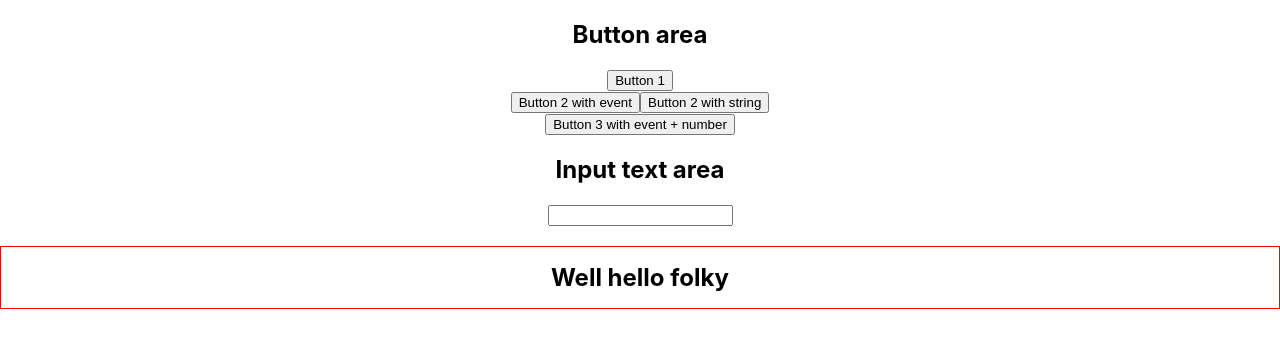
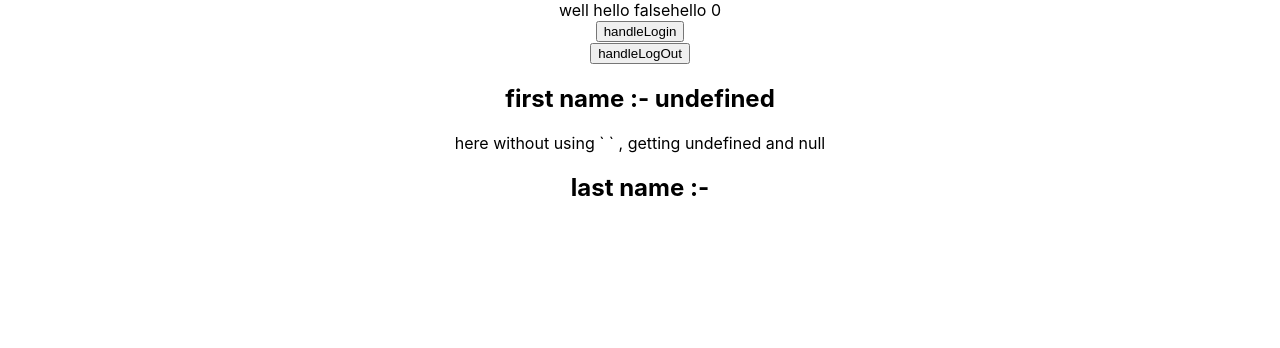
Before and after one commit to shanushikhar/React-typescript, a React (Create React App) app: page / in a window 1280 px wide. Shown: the top 348 px of the page. Built offline with nearby package versions, Linux system fonts and the light colour scheme.

Commit message:
Added useState hook in two different ways

```diff
--- a/src/App.tsx
+++ b/src/App.tsx
@@ -1,33 +1,12 @@
 import "./App.css";
-import EventProps from "./components/EventProps";
-import InputChange from "./components/InputChange";
-import StyleProps from "./components/StyleProps";
+import User from "./components/User";
+import Users from "./components/Users";
 
 function App() {
   return (
     <div className="App">
-      <EventProps
-        clickedOneButton={() => {
-          console.log("clicked button");
-        }}
-        clickedSecondButton={(e) => {
-          console.log(e);
-        }}
-        clickedThirdButton={(e, id) => {
-          console.log(e, id);
-        }}
-        clickedStringButton={(e) => {
-          console.log(e);
-        }}
-      />
-      <InputChange
-      //ChangeVal=""
-      //onChangeHandler={(e) => console.log(e.target.value)}
-      />
-
-      <section>
-        <StyleProps styleOfH1={{ border: "1px solid red", padding: "1rem" }} />
-      </section>
+      <User />
+      <Users />
     </div>
   );
 }
--- a/src/components/EventProps.tsx
+++ /dev/null
@@ -1,31 +0,0 @@
-import React from "react";
-import { Event } from "./ExportingTypes";
-
-//export default function EventProps(props: Event) {
-// destructuring props
-export default function EventProps({
-  clickedOneButton,
-  clickedSecondButton,
-  clickedThirdButton,
-  clickedStringButton,
-}: Event) {
-  return (
-    <div>
-      <h2>Button area</h2>
-      <button onClick={clickedOneButton}>Button 1</button>
-      <section>
-        <button onClick={(val) => clickedSecondButton(val)}>
-          Button 2 with event
-        </button>
-        <button onClick={() => clickedStringButton("Well hello there")}>
-          Button 2 with string
-        </button>
-      </section>
-      <section>
-        <button onClick={(e) => clickedThirdButton(e, 2)}>
-          Button 3 with event + number
-        </button>
-      </section>
-    </div>
-  );
-}
--- a/src/components/InputChange.tsx
+++ /dev/null
@@ -1,25 +0,0 @@
-type inputEvent = {
-  ChangeVal?: string;
-  onChangeHandler?: (e: React.ChangeEvent<HTMLInputElement>) => void;
-};
-
-export default function InputChange(props: inputEvent) {
-  const onChangeHandler = (e: React.ChangeEvent<HTMLInputElement>) => {
-    console.log(e.target.value);
-  };
-
-  return (
-    <div>
-      <section>
-        <h2>Input text area</h2>
-        <input
-          type="text"
-          //   value={props.ChangeVal}
-          // onChange={props.onChangeHandler} => passed from props
-          // passed in component itself
-          onChange={onChangeHandler}
-        />
-      </section>
-    </div>
-  );
-}
--- a/src/components/StyleProps.tsx
+++ /dev/null
@@ -1,11 +0,0 @@
-interface stylePropsdefine {
-  styleOfH1: React.CSSProperties;
-}
-
-export default function StyleProps({ styleOfH1 }: stylePropsdefine) {
-  return (
-    <div>
-      <h1 style={styleOfH1}>Well hello folky</h1>
-    </div>
-  );
-}
--- /dev/null
+++ b/src/components/User.tsx
@@ -0,0 +1,13 @@
+import React, { useState } from "react";
+
+export default function User() {
+  const [isLoggedin, setIsloggediN] = useState(false);
+  const [currentVal, setcurrentVal] = useState(0);
+
+  return (
+    <div>
+      {`well hello ${isLoggedin}`}
+      hello {currentVal}
+    </div>
+  );
+}
--- /dev/null
+++ b/src/components/Users.tsx
@@ -0,0 +1,37 @@
+import React, { useState } from "react";
+
+type NameSchema = {
+  firstName: string;
+  lastName: string;
+};
+
+export default function Users() {
+  const [isLoggedin, setIsloggediN] = useState<NameSchema | null>(null);
+
+  const handleLogin = () => {
+    setIsloggediN({
+      firstName: "bang",
+      lastName: "sumakar",
+    });
+  };
+
+  const handleLogOut = () => {
+    setIsloggediN(null);
+  };
+
+  return (
+    <div>
+      <button onClick={handleLogin}>handleLogin</button>
+      <div>
+        <button onClick={handleLogOut}>handleLogOut</button>
+      </div>
+      <section>
+        <h2>{`first name :- ${isLoggedin?.firstName}`} </h2>
+      </section>
+      here without using ` ` , getting undefined and null
+      <section>
+        <h2>last name :- {isLoggedin?.lastName} </h2>
+      </section>
+    </div>
+  );
+}
```
Also changed, not shown: src/components/ExportingTypes.ts (deleted, +0 -9 lines), 1 other file (tests, documents, lock files or other folders).
